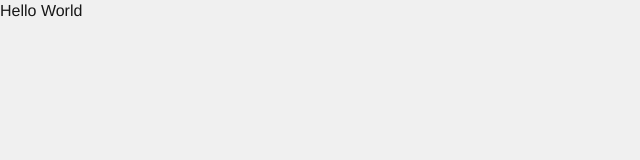
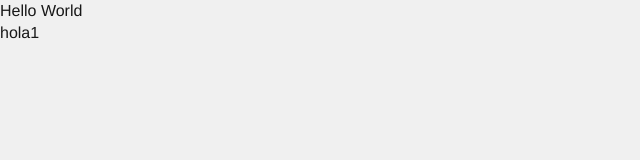
Before and after one commit to ospinajuanp/encyclopedia-star-wars, a Next.js app: page / in a window 1280 px wide. Shown: the top 160 px of the page, without its empty margins (0-640 px from the left). Built offline with nearby package versions, Linux system fonts and the light colour scheme.

Commit message:
Creando componentes y container necesarios

```diff
--- a/src/app/layout.tsx
+++ b/src/app/layout.tsx
@@ -1,5 +1,5 @@
-import './resetStyle.scss';
-import './globals.scss'
+import '../styles/resetStyle.scss';
+import '../styles/globals.scss'
 
 export default function RootLayout({
   children,
--- a/src/app/page.tsx
+++ b/src/app/page.tsx
@@ -1,7 +1,11 @@
+import '../styles/page.module.scss'
+import LayoutPeople from '@/containers/LayoutPeoples';
+
 const Home= () => {
   return (
     <>
       <h1>Hello World</h1>
+      <LayoutPeople />
     </>
   )
 }
--- /dev/null
+++ b/src/containers/LayoutPeoples.tsx
@@ -0,0 +1,11 @@
+const LayoutPeople: React.FC = () => {
+
+    return (
+        <>
+            <p>hola1</p>
+        </>
+    )
+}
+
+
+export default LayoutPeople
```
Also changed, not shown: README/spanish.md (+1 -1 lines), src/components/Films.tsx (added, +16 -0 lines), src/components/People.tsx (added, +9 -0 lines), src/styles/globals.scss (added), src/styles/page.module.scss (added), src/styles/resetStyle.scss (renamed from src/app/resetStyle.scss).
